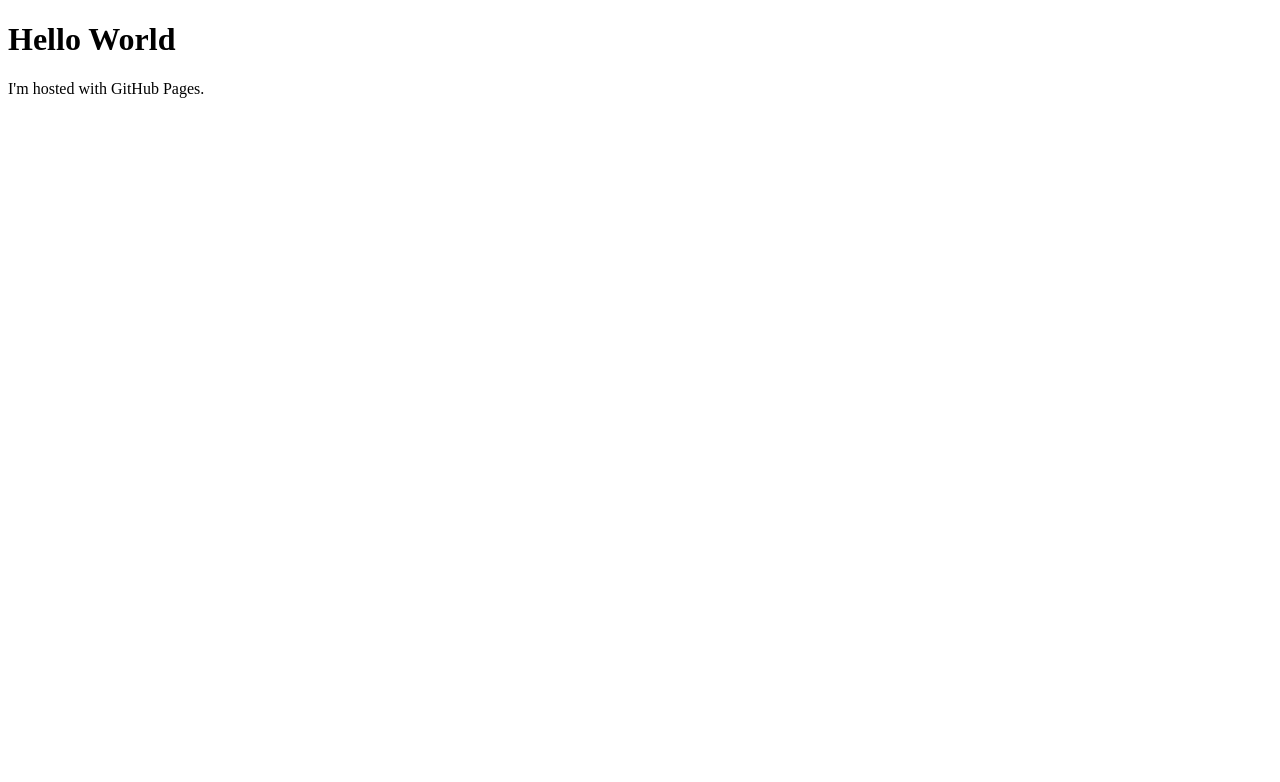
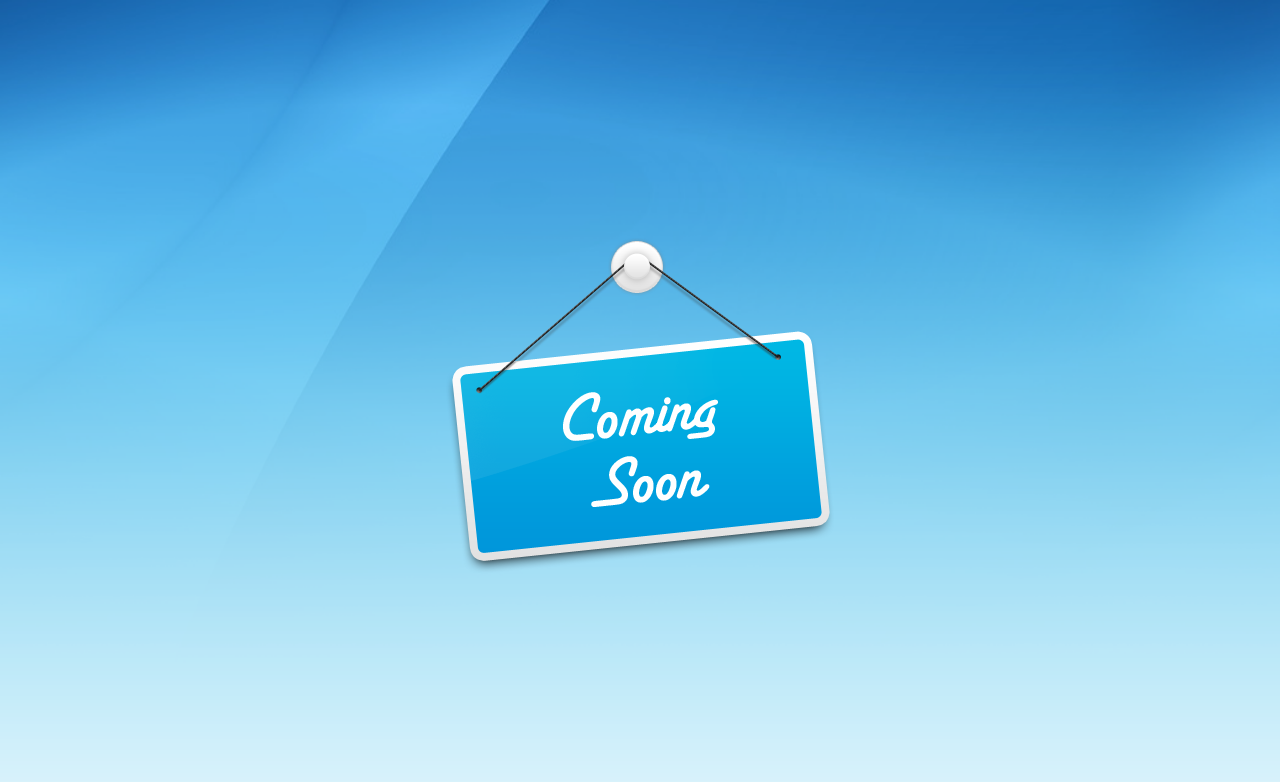
Before and after one commit to dbistriceanu/dbistriceanu.github.io, a plain HTML site: page index.html in a window 1280 px wide. Drawn offline with Linux system fonts and the light colour scheme.

Commit message:
'Coming soon' index

```diff
--- a/index.html
+++ b/index.html
@@ -1,7 +1,36 @@
 <!DOCTYPE html>
-<html>
+<html><head><meta http-equiv="Content-Type" content="text/html; charset=utf-8">
+<title>Welcome!</title>
+<style>
+html {
+    height: 100%;
+    overflow: hidden;
+}
+body {
+    background: url(images/bg.png) no-repeat center center fixed;
+    -webkit-background-size: cover;
+    -moz-background-size: cover;
+    -o-background-size: cover;
+    background-size: cover;
+    height: 100%;
+}
+div#outer {
+    display: table;
+    height: 100%;
+    width: 100%;
+}
+div#container {
+    display: table-cell;
+    text-align: center;
+    vertical-align: middle;
+}
+
+</style></head>
 <body>
-<h1>Hello World</h1>
-<p>I'm hosted with GitHub Pages.</p>
-</body>
-</html>
+<div id="outer">
+<div id="container">
+<img src="images/comingsoon.png" />
+</div>
+</div>
+
+</body></html>
```
Also changed, not shown: images/bg.png (added), images/comingsoon.png (added).
